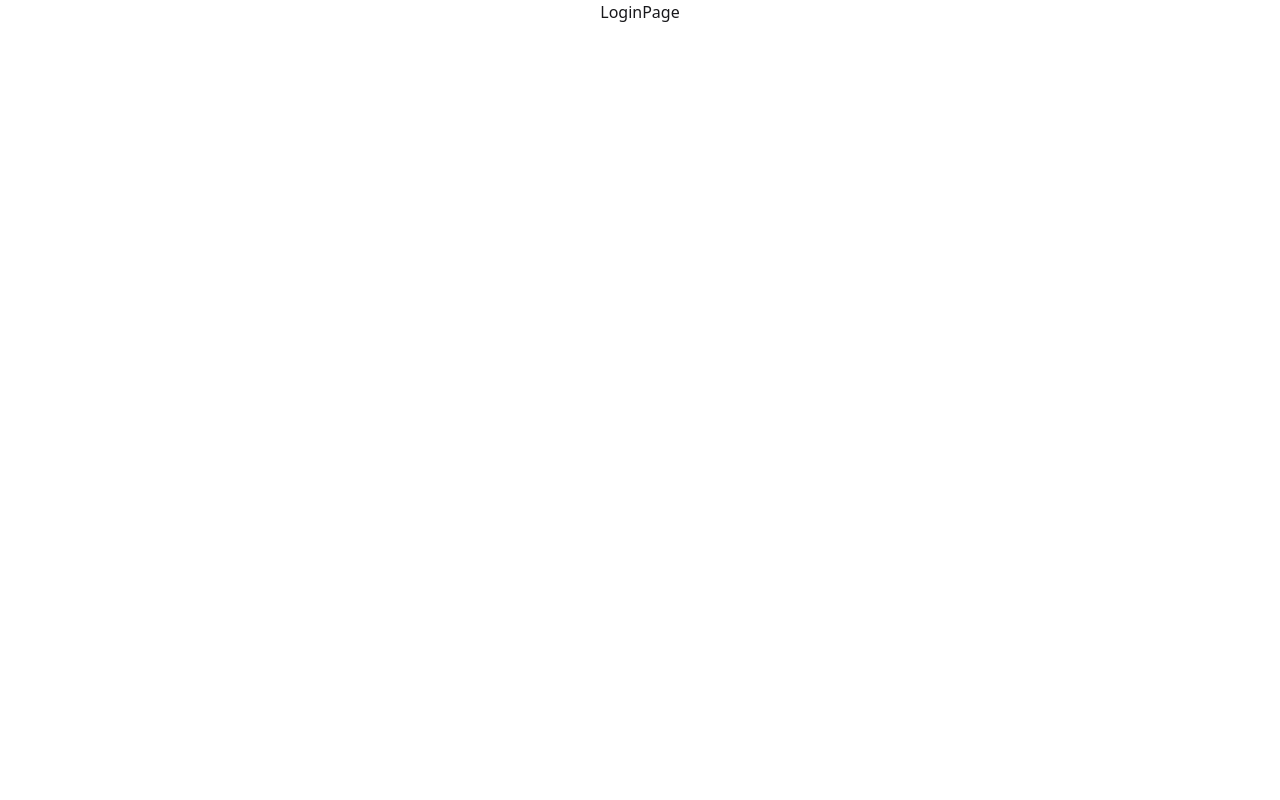
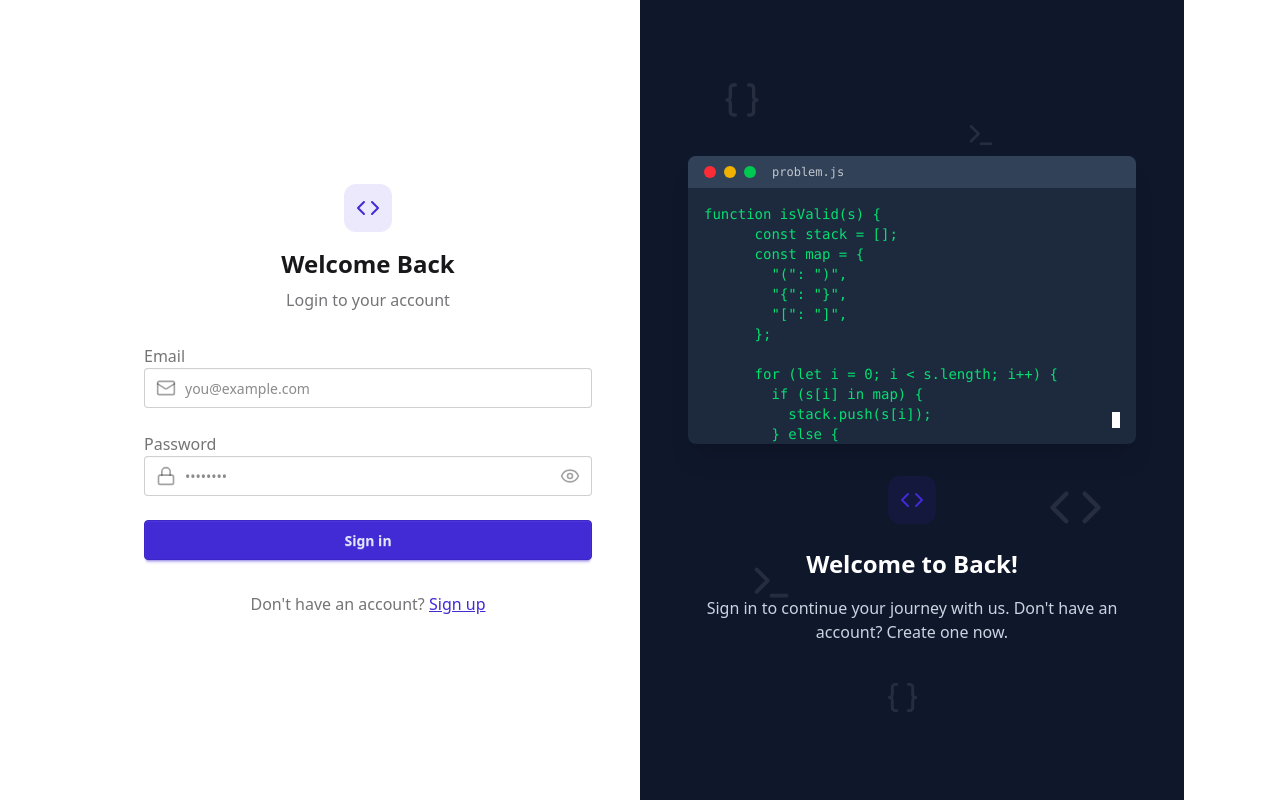
Before and after one commit to Maverick341/codeflow-frontend, a React (Vite) app: page /login in a window 1280 px wide. Built offline with nearby package versions, Linux system fonts and the light colour scheme.

Commit message:
Add login form with validation and profile redirect

```diff
--- a/src/App.jsx
+++ b/src/App.jsx
@@ -32,6 +32,10 @@
           path="/verify/:token"
           element={<VerifyEmailPage />}
         />
+        {/* <Route
+          path="/profile"
+          element={<ProfilePage />}
+        /> */}
       </Routes>
     </div>
   );
--- a/src/page/LoginPage.jsx
+++ b/src/page/LoginPage.jsx
@@ -1,9 +1,174 @@
-import React from 'react'
+import { zodResolver } from "@hookform/resolvers/zod";
+import React, { useState } from "react";
+import { useForm } from "react-hook-form";
+import { Link, useNavigate } from "react-router-dom";
+import { Code, Eye, EyeOff, Loader2, Lock, Mail } from "lucide-react";
+import AuthImagePattern from "../components/AuthImagePattern";
+import { LogInSchema } from "../schemas/loginSchema";
 
-const LoginPage = () => {
+const LogInPage = () => {
+  const [showPassword, setShowPassword] = useState(false);
+  const [isLogginIn, setIsLogginIn] = useState(false);
+  const navigate = useNavigate();
+
+  const {
+    register,
+    handleSubmit,
+    formState: { errors },
+  } = useForm({
+    resolver: zodResolver(LogInSchema),
+  });
+
+  const onSubmit = async (data) => {
+    try {
+      setIsLogginIn(true);
+
+      // TODO: Replace with your actual API call
+      // const response = await fetch('/api/login', {
+      //   method: 'POST',
+      //   headers: { 'Content-Type': 'application/json' },
+      //   body: JSON.stringify(data)
+      // });
+      //
+      // if (response.ok) {
+      //   navigate('/');
+      // } else {
+      //   // Handle error
+      //   console.error('Login failed');
+      // }
+
+      // Placeholder - remove when implementing actual API
+      console.log("Login data:", data);
+
+      // Simulate API call delay
+      await new Promise((resolve) => setTimeout(resolve, 2000));
+
+      // Simulate successful login - redirect to profile
+      navigate('/profile');
+
+    } catch (error) {
+      console.error("Login error:", error);
+    } finally {
+      setIsLogginIn(false);
+    }
+  };
+
   return (
-    <div>LoginPage</div>
-  )
-}
+    <div className="h-screen grid lg:grid-cols-2">
+      <div className="flex flex-col justify-center items-center p-6 sm:p-12">
+        <div className="w-full max-w-md space-y-8">
+          {/* Logo */}
+          <div className="text-center mb-8">
+            <div className="flex flex-col items-center gap-2 group">
+              <div className="w-12 h-12 rounded-xl bg-primary/10 flex items-center justify-center group-hover:bg-primary/20 transition-colors">
+                <Code className="w-6 h-6 text-primary" />
+              </div>
+              <h1 className="text-2xl font-bold mt-2">Welcome Back</h1>
+              <p className="text-base-content/60">Login to your account</p>
+            </div>
+          </div>
 
-export default LoginPage
+          {/* Form */}
+          <form onSubmit={handleSubmit(onSubmit)} className="space-y-6">
+            {/* Email */}
+            <div className="form-control">
+              <label className="label">
+                <span className="label-text font-medium">Email</span>
+              </label>
+              <div className="relative">
+                <div className="absolute inset-y-0 left-0 pl-3 flex items-center pointer-events-none z-10">
+                  <Mail className="h-5 w-5 text-base-content/40" />
+                </div>
+                <input
+                  type="email"
+                  {...register("email")}
+                  className={`input input-bordered w-full pl-10 ${
+                    errors.email ? "input-error" : ""
+                  }`}
+                  placeholder="you@example.com"
+                />
+              </div>
+              {errors.email && (
+                <p className="text-red-500 text-sm mt-1">
+                  {errors.email.message}
+                </p>
+              )}
+            </div>
+
+            {/* Password */}
+            <div className="form-control">
+              <label className="label">
+                <span className="label-text font-medium">Password</span>
+              </label>
+              <div className="relative">
+                <div className="absolute inset-y-0 left-0 pl-3 flex items-center pointer-events-none z-10">
+                  <Lock className="h-5 w-5 text-base-content/40" />
+                </div>
+                <input
+                  type={showPassword ? "text" : "password"}
+                  {...register("password")}
+                  className={`input input-bordered w-full pl-10 ${
+                    errors.password ? "input-error" : ""
+                  }`}
+                  placeholder="••••••••"
+                />
+                <button
+                  type="button"
+                  className="absolute inset-y-0 right-0 pr-3 flex items-center"
+                  onClick={() => setShowPassword(!showPassword)}
+                >
+                  {showPassword ? (
+                    <EyeOff className="h-5 w-5 text-base-content/40" />
+                  ) : (
+                    <Eye className="h-5 w-5 text-base-content/40" />
+                  )}
+                </button>
+              </div>
+              {errors.password && (
+                <p className="text-red-500 text-sm mt-1">
+                  {errors.password.message}
+                </p>
+              )}
+            </div>
+
+            {/* Submit Button */}
+            <button
+              type="submit"
+              className="btn btn-primary w-full"
+              disabled={isLogginIn}
+            >
+              {isLogginIn ? (
+                <>
+                  <Loader2 className="h-5 w-5 animate-spin" />
+                  Loading...
+                </>
+              ) : (
+                "Sign in"
+              )}
+            </button>
+          </form>
+
+          {/* Footer */}
+          <div className="text-center">
+            <p className="text-base-content/60">
+              Don't have an account?{" "}
+              <Link to="/signup" className="link link-primary">
+                Sign up
+              </Link>
+            </p>
+          </div>
+        </div>
+      </div>
+
+      {/* Right Side - Image/Pattern */}
+      <AuthImagePattern
+        title={"Welcome to Back!"}
+        subtitle={
+          "Sign in to continue your journey with us. Don't have an account? Create one now."
+        }
+      />
+    </div>
+  );
+};
+
+export default LogInPage;
--- a/src/schemas/loginSchema.js
+++ b/src/schemas/loginSchema.js
@@ -0,0 +1,6 @@
+import {z} from "zod";
+
+export const LogInSchema = z.object({
+  email: z.email("Enter a valid email"),
+  password: z.string().min(1, "Password is required"),
+});
```
